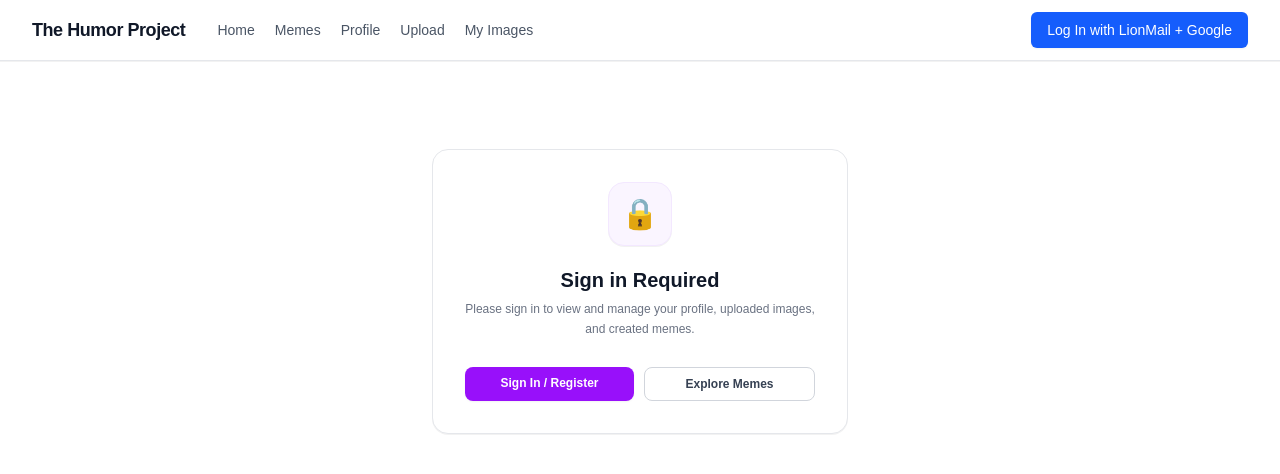
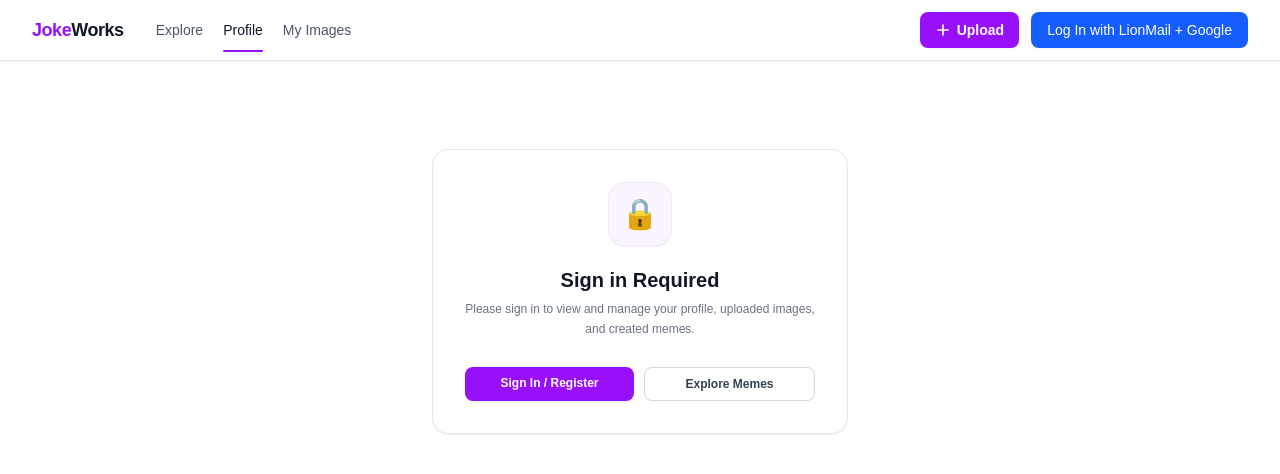
Before and after one commit to Anthony-Nosoff/the-humor-project, a Next.js app: page /profile in a window 1280 px wide. Shown: the top 474 px of the page. Built offline with nearby package versions, Linux system fonts and the light colour scheme; no server answers.

Commit message:
feat(brand): rename site to JokeWorks and polish navbar styling with animated indicator

```diff
--- a/app/components/loginButton.tsx
+++ b/app/components/loginButton.tsx
@@ -32,7 +32,7 @@ export default function LoginButton({ className }: LoginButtonProps) {
       onClick={runAuth}
       className={
         className ||
-        "rounded-md bg-blue-600 px-4 py-2 text-sm font-medium text-white shadow-xs hover:bg-blue-700 transition cursor-pointer"
+        "inline-flex h-9 items-center rounded-lg bg-blue-600 px-4 text-sm font-medium text-white shadow-xs hover:bg-blue-700 transition cursor-pointer"
       }
     >
       Log In with LionMail + Google
--- a/app/components/navbar.tsx
+++ b/app/components/navbar.tsx
@@ -1,12 +1,59 @@
 'use client';
 
-import { useEffect, useState } from "react";
+import { useEffect, useState, useRef } from "react";
 import Link from "next/link";
+import { usePathname } from "next/navigation";
 import { supabase } from "@/app/supabase/supabaseClient";
 import AuthButton from "./authButton";
+import { useUploadModal } from "@/app/context/UploadModalContext";
 
 export default function Navbar() {
+  const pathname = usePathname();
+  const navRef = useRef<HTMLElement>(null);
   const [isSuperAdmin, setIsSuperAdmin] = useState(false);
+  const { openUploadModal } = useUploadModal();
+
+  const [indicatorStyle, setIndicatorStyle] = useState<{
+    left: number;
+    width: number;
+    opacity: number;
+  }>({ left: 0, width: 0, opacity: 0 });
+
+  const isExplore = pathname === '/' || pathname === '/explore';
+  const isProfile = pathname === '/profile';
+  const isMyImages = pathname === '/my-images';
+  const isAdmin = pathname === '/admin';
+
+  useEffect(() => {
+    const updateIndicator = () => {
+      if (!navRef.current) return;
+
+      let activeKey = '';
+      if (isExplore) activeKey = 'explore';
+      else if (isProfile) activeKey = 'profile';
+      else if (isMyImages) activeKey = 'my-images';
+
+      if (!activeKey) {
+        setIndicatorStyle((prev) => ({ ...prev, opacity: 0 }));
+        return;
+      }
+
+      const activeEl = navRef.current.querySelector<HTMLElement>(`[data-nav-key="${activeKey}"]`);
+      if (activeEl) {
+        setIndicatorStyle({
+          left: activeEl.offsetLeft,
+          width: activeEl.offsetWidth,
+          opacity: 1,
+        });
+      } else {
+        setIndicatorStyle((prev) => ({ ...prev, opacity: 0 }));
+      }
+    };
+
+    updateIndicator();
+    window.addEventListener('resize', updateIndicator);
+    return () => window.removeEventListener('resize', updateIndicator);
+  }, [pathname, isExplore, isProfile, isMyImages]);
 
   useEffect(() => {
     let isMounted = true;
@@ -65,54 +112,90 @@ export default function Navbar() {
         <div className="flex items-center gap-8">
           <Link
             href="/"
-            className="text-lg font-bold tracking-tight text-gray-900 hover:text-blue-600 transition"
+            className="text-lg font-bold tracking-tight transition hover:opacity-90"
           >
-            The Humor Project
+            <span className="text-purple-600">Joke</span>
+            <span className="text-gray-900">Works</span>
           </Link>
-          <nav className="flex items-center gap-5">
+          <nav ref={navRef} className="relative flex items-center gap-5 py-1">
             <Link
               href="/"
-              className="text-sm font-medium text-gray-600 hover:text-gray-900 transition"
+              data-nav-key="explore"
+              className={`relative py-1 text-sm transition-all duration-200 ${
+                isExplore
+                  ? 'text-gray-900'
+                  : 'font-medium text-gray-600 hover:text-gray-900'
+              }`}
             >
-              Home
-            </Link>
-            <Link
-              href="/memes"
-              className="text-sm font-medium text-gray-600 hover:text-gray-900 transition"
-            >
-              Memes
+              Explore
             </Link>
             <Link
               href="/profile"
-              className="text-sm font-medium text-gray-600 hover:text-gray-900 transition"
+              data-nav-key="profile"
+              className={`relative py-1 text-sm transition-all duration-200 ${
+                isProfile
+                  ? 'text-gray-900'
+                  : 'font-medium text-gray-600 hover:text-gray-900'
+              }`}
             >
               Profile
             </Link>
             <Link
-              href="/upload"
-              className="text-sm font-medium text-gray-600 hover:text-gray-900 transition"
-            >
-              Upload
-            </Link>
-            <Link
               href="/my-images"
-              className="text-sm font-medium text-gray-600 hover:text-gray-900 transition"
+              data-nav-key="my-images"
+              className={`relative py-1 text-sm transition-all duration-200 ${
+                isMyImages
+                  ? 'text-gray-900'
+                  : 'font-medium text-gray-600 hover:text-gray-900'
+              }`}
             >
               My Images
             </Link>
             {isSuperAdmin && (
               <Link
                 href="/admin"
-                className="inline-flex items-center gap-1 rounded-full bg-amber-100 px-2.5 py-0.5 text-xs font-semibold text-amber-900 hover:bg-amber-200 transition"
+                className={`inline-flex items-center gap-1.5 rounded-full px-3 py-0.5 text-sm transition-all duration-200 ${
+                  isAdmin
+                    ? 'bg-amber-200 font-bold text-amber-950 ring-2 ring-amber-400'
+                    : 'bg-amber-100 font-medium text-amber-900 hover:bg-amber-200'
+                }`}
               >
                 <span>🛡️</span>
                 <span>Admin</span>
               </Link>
             )}
+
+            {/* Smooth animated active page indicator */}
+            <span
+              className="absolute -bottom-1 h-0.5 rounded-full bg-purple-600 transition-all duration-300 ease-out pointer-events-none"
+              style={{
+                left: `${indicatorStyle.left}px`,
+                width: `${indicatorStyle.width}px`,
+                opacity: indicatorStyle.opacity,
+              }}
+              aria-hidden="true"
+            />
           </nav>
         </div>
 
-        <div className="flex items-center">
+        <div className="flex items-center gap-3">
+          <button
+            type="button"
+            onClick={openUploadModal}
+            className="hidden md:inline-flex h-9 items-center gap-1.5 rounded-lg border border-transparent bg-purple-600 px-3.5 text-sm font-bold text-white shadow-xs hover:bg-purple-700 active:scale-95 transition-all duration-200 cursor-pointer"
+          >
+            <svg
+              className="w-4 h-4"
+              fill="none"
+              viewBox="0 0 24 24"
+              stroke="currentColor"
+              strokeWidth={2.5}
+              aria-hidden="true"
+            >
+              <path strokeLinecap="round" strokeLinejoin="round" d="M12 4.5v15m7.5-7.5h-15" />
+            </svg>
+            <span>Upload</span>
+          </button>
           <AuthButton />
         </div>
       </div>
--- a/app/components/userProfileButton.tsx
+++ b/app/components/userProfileButton.tsx
@@ -45,17 +45,17 @@ export default function UserProfileButton({ session, profile }: UserProfileButto
         href="/profile"
         id="user-name"
         data-testid="user-name"
-        className="flex items-center gap-2 rounded-full border border-gray-200 bg-gray-50 px-3 py-1.5 text-sm font-medium text-gray-800 hover:border-gray-300 hover:bg-gray-100 transition shadow-xs"
+        className="flex h-9 items-center gap-2 rounded-lg border border-gray-300 bg-white px-3.5 text-sm font-medium text-gray-800 hover:border-gray-400 hover:bg-gray-50 active:scale-95 transition-all duration-200 shadow-xs"
         title="View Profile"
       >
-        <span className="flex h-6 w-6 items-center justify-center rounded-full bg-blue-600 text-xs font-semibold text-white">
+        <span className="flex h-6 w-6 items-center justify-center rounded-full bg-purple-600 text-xs font-semibold text-white">
           {initials}
         </span>
         <span className="max-w-[140px] truncate sm:max-w-none">{displayName}</span>
       </Link>
       <button
         onClick={handleSignOut}
-        className="rounded px-2 py-1 text-xs font-medium text-gray-600 hover:bg-red-50 hover:text-red-600 transition cursor-pointer"
+        className="flex h-9 items-center rounded-lg px-2.5 text-sm font-medium text-gray-500 hover:bg-red-50 hover:text-red-600 active:scale-95 transition-all duration-200 cursor-pointer"
       >
         Sign Out
       </button>
```
Also changed, not shown: 1 other file (tests, documents, lock files or other folders).
